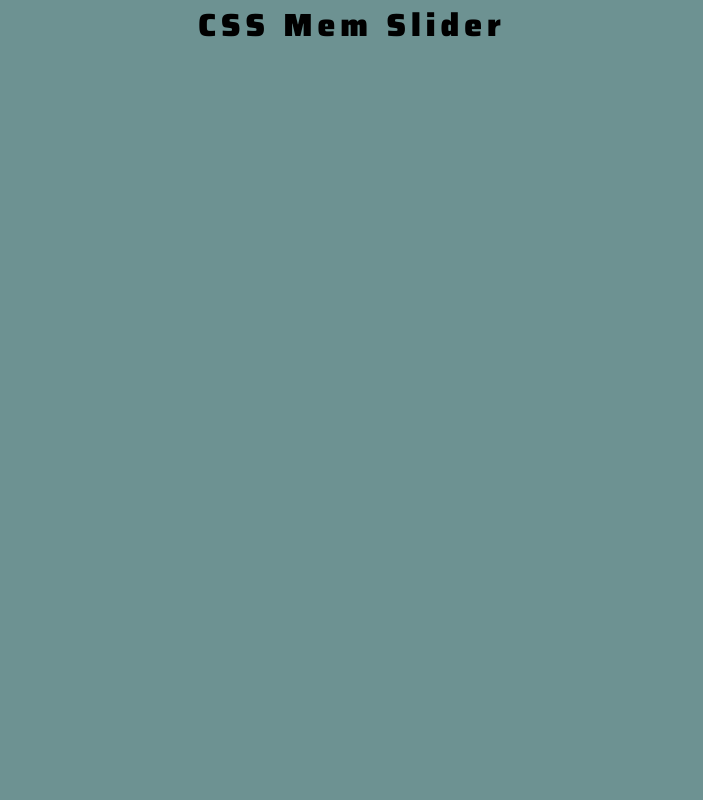
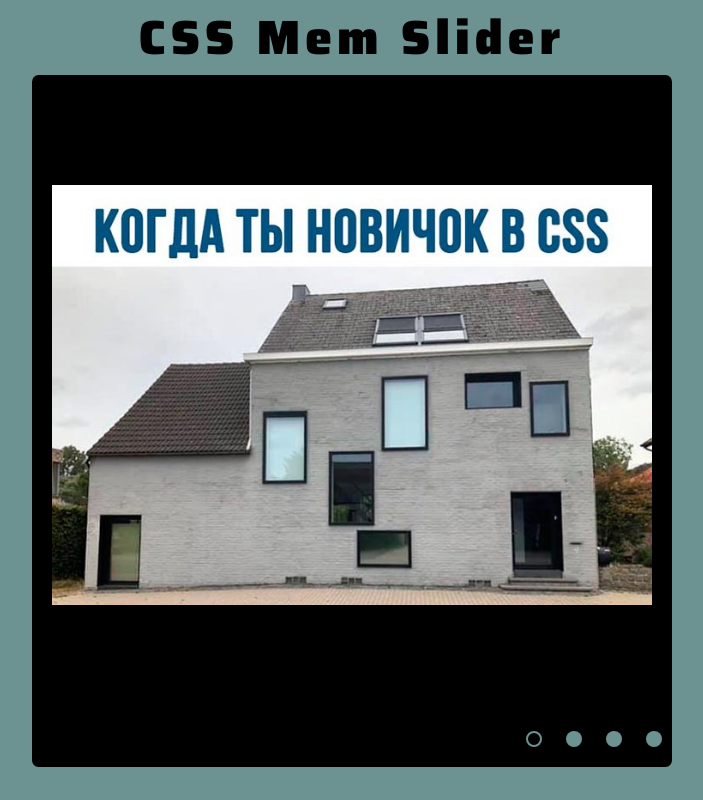
Before and after one commit to el-mouse/cssMemSlider, a plain HTML site: page cssMemSlider/index.html in a window 1280 px wide. Shown: the whole page, without its empty margins (288-991 px from the left). Drawn offline with Linux system fonts and the light colour scheme.

Commit message:
feat: add slider (Sun, Oct 17, 2021 1:54:18 AM)

```diff
--- a/cssMemSlider/index.html
+++ b/cssMemSlider/index.html
@@ -14,7 +14,39 @@
 <body>
     <div class="wrapper">
         <h1>CSS Mem Slider</h1>
+        <div id="slider">
+            <input type="radio" name="slider" id="slide1" checked>
+            <input type="radio" name="slider" id="slide2">
+            <input type="radio" name="slider" id="slide3">
+            <input type="radio" name="slider" id="slide4">
+            <div id="slides">
+               <div id="overflow">
+                    <div class="inner">
+                        <div class="slide slide_1">
+                            <div class="slide-content"><img src="./assets/i1.jpg" alt="" width="600"></div>
+                        </div>
+                        <div class="slide slide_2">
+                            <div class="slide-content"><img src="./assets/i2.jpg" alt="" width="600"></div>
+                        </div>
+                        <div class="slide slide_3">
+                            <div class="slide-content"><img src="./assets/i3.jpg" alt="" width="600"></div>
+                        </div>
+                        <div class="slide slide_4">
+                            <div class="slide-content"><img src="./assets/i4.jpg" alt="" width="600"></div>
+                        </div>
+                    </div>
+               </div>
+            </div>
+            <div id="bullets">
+               <label for="slide1"></label>
+               <label for="slide2"></label>
+               <label for="slide3"></label>
+               <label for="slide4"></label>
+            </div>
+            <div class="text">
 
+            </div>
+         </div>
     </div>
 
 
--- a/cssMemSlider/style.css
+++ b/cssMemSlider/style.css
@@ -1,3 +1,7 @@
+:root {
+    --bg: #6d9292;
+}
+
 * {
     margin: 0;
     padding: 0;
@@ -5,17 +9,107 @@
 }
 
 body {
-    background-color: #6d9292;
+    background-color: var(--bg);
+
 }
 
 h1 {
     font-family: 'Saira', sans-serif;
+    font-size: 3rem;
     font-weight: 900;
     letter-spacing: 5px;
-
+    text-align: center;
 }
 
-.wrapper {
+#slider {
     margin: 0 auto;
+    width: 40rem;
+    max-width: 100%;
     text-align: center;
-}
+    background-color: #000000;
+    border-radius: 1%;
+    padding-bottom: 1rem;
+
+ }
+
+
+
+ #slider input[type=radio] {
+    display: none;
+ }
+ #slider label {
+    cursor:pointer;
+    text-decoration: none;
+ }
+ #slides {
+    position: relative;
+    z-index: 1;
+    border-radius: 1%;
+ }
+ #overflow {
+    width: 100%;
+    overflow: hidden;
+ }
+ #slide1:checked ~ #slides .inner {
+    margin-left: 0;
+ }
+ #slide2:checked ~ #slides .inner {
+    margin-left: -100%;
+ }
+ #slide3:checked ~ #slides .inner {
+    margin-left: -200%;
+ }
+ #slide4:checked ~ #slides .inner {
+    margin-left: -300%;
+ }
+ #slides .inner {
+    transition: all 0.5s ease-out;
+    width: 400%;
+    line-height: 0;
+    height: 40rem;
+
+
+ }
+ #slides .slide {
+    width: 25%;
+    float: left;
+    display: flex;
+    justify-content: center;
+    align-items: center;
+    height: 100%;
+    color: #fff;
+ }
+
+
+ #bullets {
+    margin: 1rem 0 0;
+    text-align: right;
+ }
+ #bullets label {
+    display: inline-block;
+    width: 1rem;
+    height: 1rem;
+    border-radius: 100%;
+    background-color: var(--bg);
+    margin: 0 10px;
+ }
+
+ #bullets label:hover {
+    background-color: #ffffff;
+
+ }
+
+ #slide1:checked ~ #bullets label:nth-child(1),
+ #slide2:checked ~ #bullets label:nth-child(2),
+ #slide3:checked ~ #bullets label:nth-child(3),
+ #slide4:checked ~ #bullets label:nth-child(4) {
+    background-color: #000000;
+    border: 2px solid var(--bg);
+ }
+ @media screen and (max-width: 900px) {
+
+    #slides {
+       max-width: calc(100% - 140px);
+       margin: 0 auto;
+    }
+ }
```
Also changed, not shown: cssMemSlider/assets/1.png (deleted), cssMemSlider/assets/10.jpg (deleted), cssMemSlider/assets/11.jpg (deleted), cssMemSlider/assets/1622314795125037954.png (deleted), cssMemSlider/assets/2.jpeg (deleted), cssMemSlider/assets/3.jpg (deleted), cssMemSlider/assets/4.jpg (deleted), cssMemSlider/assets/5.jpg (deleted), cssMemSlider/assets/6.jpg (deleted), cssMemSlider/assets/7.jpg (deleted), cssMemSlider/assets/8.jpg (deleted), cssMemSlider/assets/9.jpg (deleted), cssMemSlider/assets/i1.jpg (added), cssMemSlider/assets/i2.jpg (added), 2 more files.
